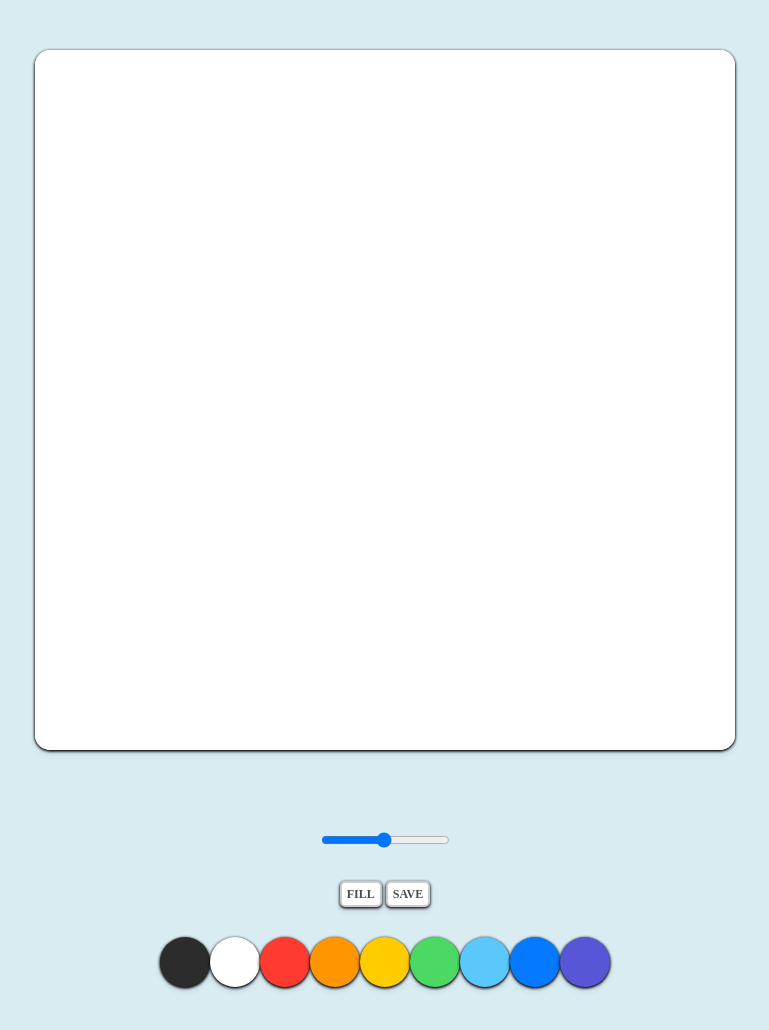
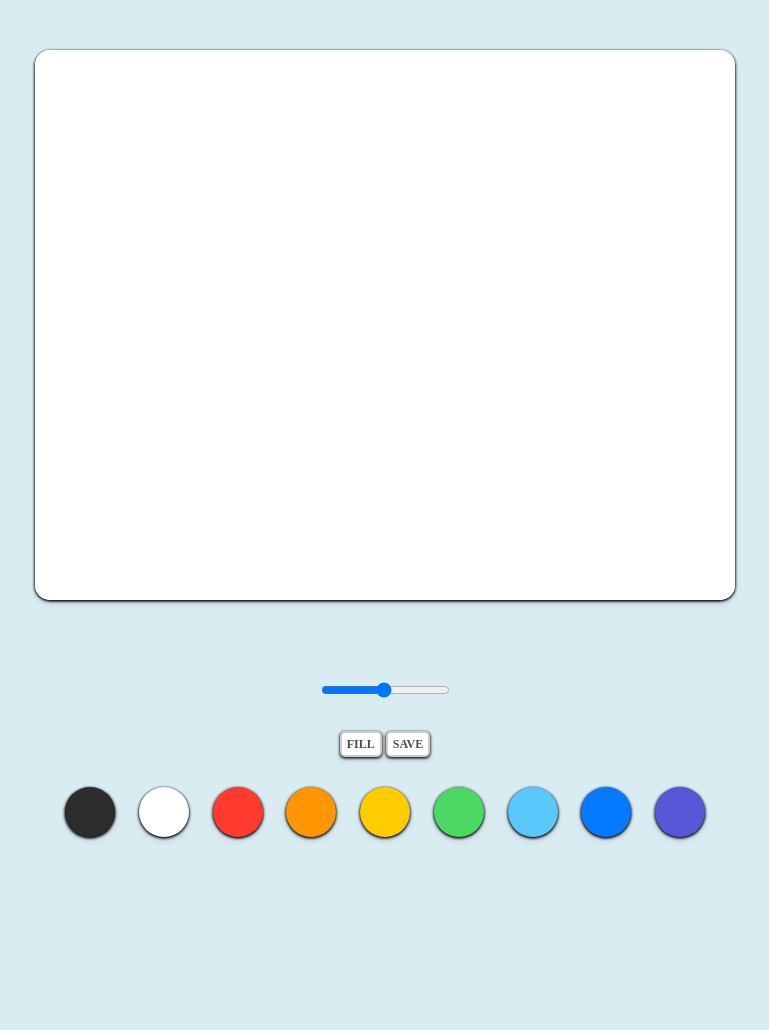
Before and after one commit to helloyimj/paintJS, a plain HTML site: page html/index.html in a window 1280 px wide. Shown: the whole page, without its empty margins (255-1024 px from the left). After the commit the page ends 887 px from the top, so only its background shows below. Drawn offline with Linux system fonts and the light colour scheme.

Commit message:
CSS modify

```diff
--- a/css/style.css
+++ b/css/style.css
@@ -5,18 +5,23 @@ body {
     display: flex;
     flex-direction: column;
     align-items: center;
+    justify-content: center;
     padding: 50px 0;
 }
 
 .canvas {
-    width: 700px;
-    height: 700px;
+    /* width: 700px;
+    height: 400px; */
+    /* width: 80vw;*/
+    max-height: 600px;
     background-color: #fff;
     border-radius: 15px;
     box-shadow: 0 4px 6px rgba(50, 50, 93, 0.11), 0 1px 3px, 0 1px 3px rgba(0, 0, 0, 0.8);
 }
 
 .controls {
+    width: 80vw;
+    max-width: 800px;
     margin-top: 80px;
     display: flex;
     flex-direction: column;
@@ -49,13 +54,19 @@ body {
 }
 
 .controls .controls_colors {
+    width: 80%;
+    margin: auto;
     display: flex;
+    align-items: center;
+    justify-content: space-between;
+    gap: 2%;
+
 }
 
 .controls_color {
     width: 50px;
     height: 50px;
-    border-radius: 25px;
+    border-radius: 50%;
     box-shadow: 0 4px 6px rgba(50, 50, 93, 0.11), 0 1px 3px, 0 1px 3px rgba(0, 0, 0, 0.8);
 
 }
--- a/js/app.js
+++ b/js/app.js
@@ -6,14 +6,16 @@ const mode = document.getElementById("jsMode");
 const saveBtn = document.getElementById("jsSave");
 
 const INITIAL_COLOR = "#2c2c2c"
-const CANVAS_SIZE = 700;
+// const CANVAS_SIZE_WIDTH = parseInt($(window).width() * 0.2) + 'px';;
+const CANVAS_SIZE_WIDTH = 700;
+const CANVAS_SIZE_HEIGHT = 550;
 
 
-canvas.width = CANVAS_SIZE;
-canvas.height = CANVAS_SIZE;
+canvas.width = CANVAS_SIZE_WIDTH;
+canvas.height = CANVAS_SIZE_HEIGHT;
 
 ctx.fillStyle = '#fff';
-ctx.fillRect(0,0, CANVAS_SIZE, CANVAS_SIZE);
+ctx.fillRect(0, 0, CANVAS_SIZE_WIDTH, CANVAS_SIZE_HEIGHT);
 ctx.strokeStyle = INITIAL_COLOR;
 ctx.fillStyle = INITIAL_COLOR;
 ctx.lineWidth = 2.5;
@@ -71,7 +73,7 @@ function handleModeClick(event){
 
 function handleCanvasClick(){
     if(filling){
-    ctx.fillRect(0,0, CANVAS_SIZE, CANVAS_SIZE);
+    ctx.fillRect(0, 0, CANVAS_SIZE_WIDTH, CANVAS_SIZE_HEIGHT);
     }
 }
 
```
